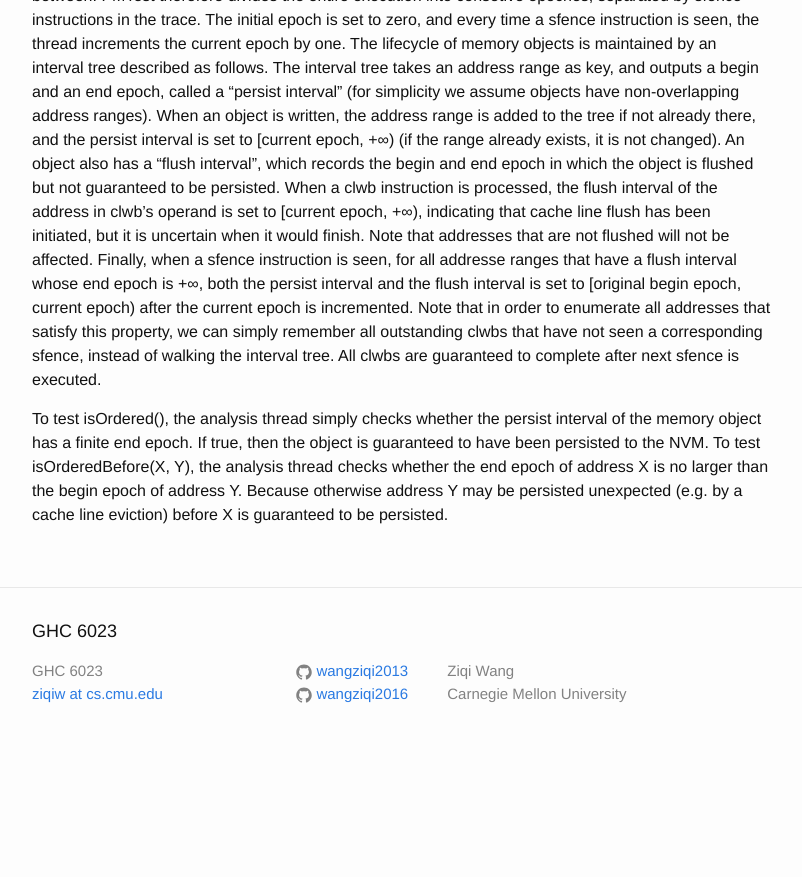
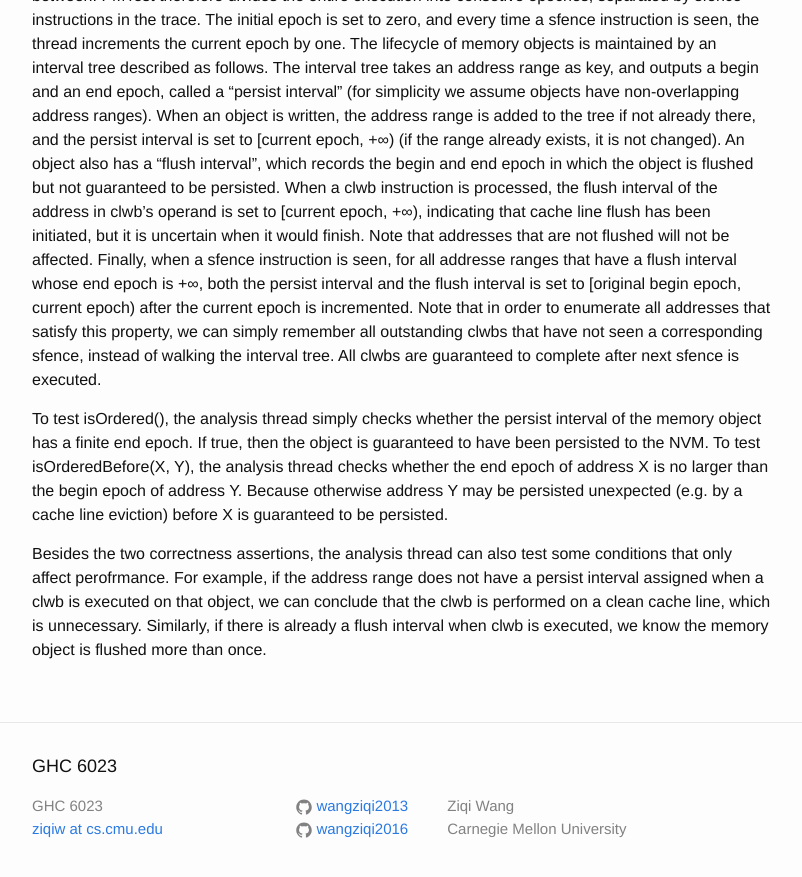
Before and after one commit to wangziqi2013/wangziqi2013.github.io, a Jekyll site: the page built from _posts/2019-10-22-pmtest.markdown, in a window 1280 px wide and 900 px high, scrolled down 1480 px. Shown: the top 877 px of the window, without its empty margins (238-1040 px from the left). Built offline with Jekyll 4.4.1, drawn with Linux system fonts in a browser that asks for light colours; before the commit the page ends 2245 px from its top, so only the background shows below that.

Commit message:
Adding warning

```diff
--- a/_posts/2019-10-22-pmtest.markdown
+++ b/_posts/2019-10-22-pmtest.markdown
@@ -69,3 +69,8 @@ To test isOrdered(), the analysis thread simply checks whether the persist inter
 end epoch. If true, then the object is guaranteed to have been persisted to the NVM. To test isOrderedBefore(X, Y), the
 analysis thread checks whether the end epoch of address X is no larger than the begin epoch of address Y. Because otherwise
 address Y may be persisted unexpected (e.g. by a cache line eviction) before X is guaranteed to be persisted.
+
+Besides the two correctness assertions, the analysis thread can also test some conditions that only affect perofrmance.
+For example, if the address range does not have a persist interval assigned when a clwb is executed on that object,
+we can conclude that the clwb is performed on a clean cache line, which is unnecessary. Similarly, if there is already a
+flush interval when clwb is executed, we know the memory object is flushed more than once.
```
